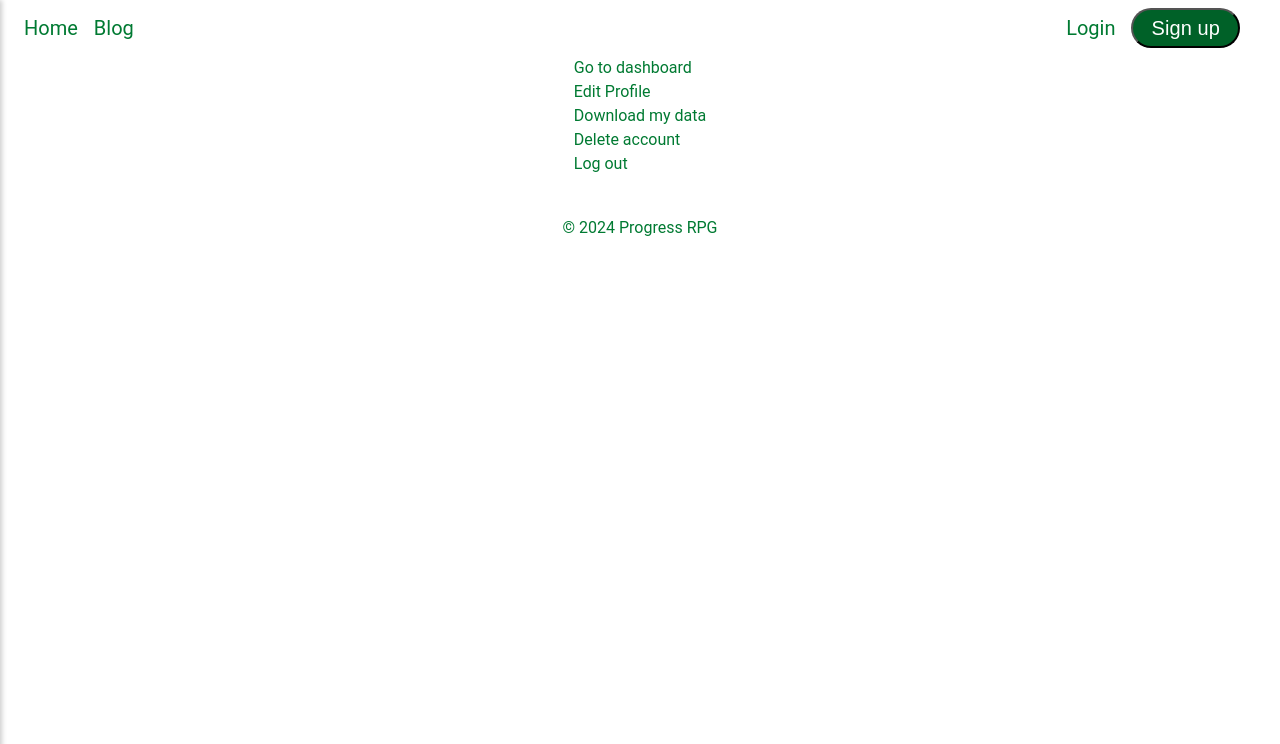
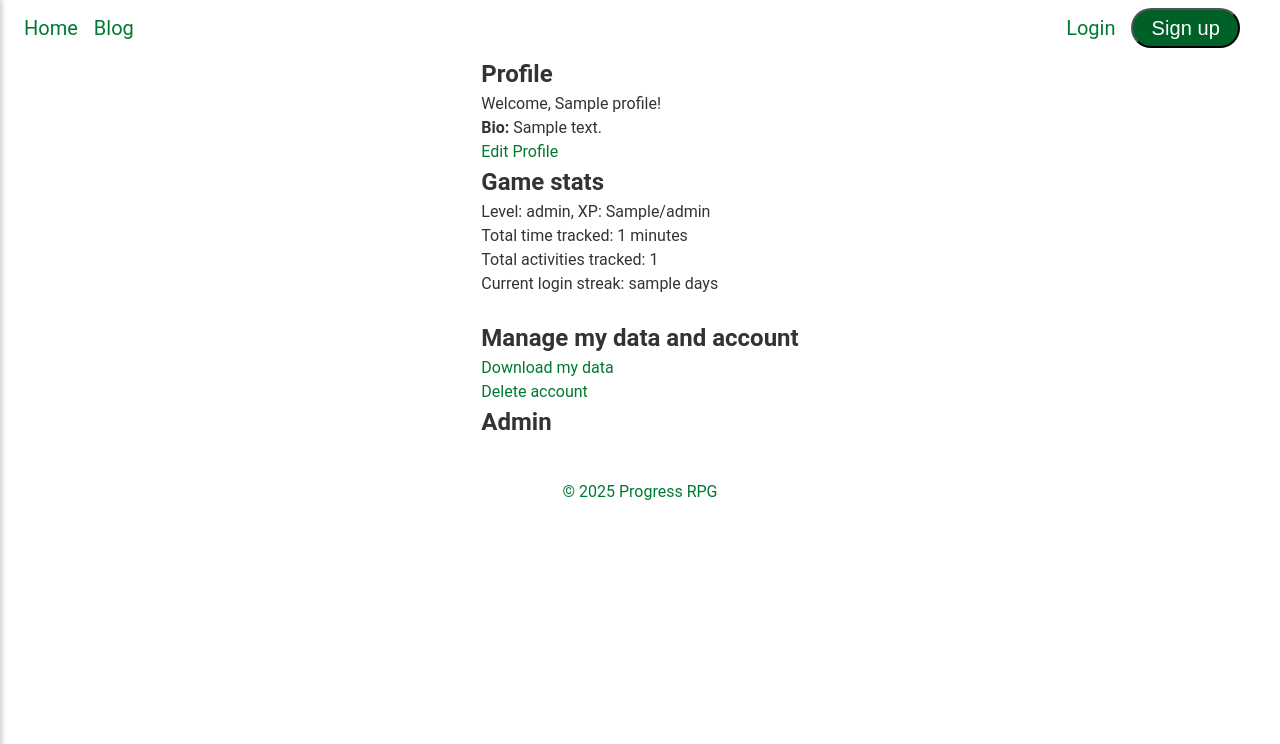
Before and after one commit to gaidheal1/ProgressRPG, a Django app: template templates/users/profile.html in a window 1280 px wide. Shown: the top 744 px of the page. Run offline with Django 5.2, Linux system fonts and the light colour scheme; the template is opened without the code that fills it: most values are stand-ins (such as "Sample title", 1, 10 or a date in 2020).

Commit message:
Remove dashboard, move stats to profile, add login streak updater signal

```diff
--- a/templates/base_generic.html
+++ b/templates/base_generic.html
@@ -1,6 +1,7 @@
 {% load static %}
 <!DOCTYPE html>
 <html lang="en">
+
 <head>
     <meta charset="UTF-8">
     <meta name="viewport" content="width=device-width, initial-scale=1.0">
@@ -8,8 +9,10 @@
     <link rel="stylesheet" href="{% static 'css/styles.css' %}">
     <link rel="icon" type="image/png" href="{% static 'images/favicon.png' %}">
 
-    <script src="https://code.jquery.com/jquery-3.7.1.min.js" integrity="sha256-/JqT3SQfawRcv/BIHPThkBvs0OEvtFFmqPF/lYI/Cxo=" crossorigin="anonymous"></script>
+    <script src="https://code.jquery.com/jquery-3.7.1.min.js"
+        integrity="sha256-/JqT3SQfawRcv/BIHPThkBvs0OEvtFFmqPF/lYI/Cxo=" crossorigin="anonymous"></script>
 </head>
+
 <body>
     <header>
         <nav>
@@ -17,7 +20,6 @@
             <div class="left-links">
                 {% if user.is_authenticated %}
                 <a href="{% url 'game' %}">Game</a>
-                    <a href="{% url 'dashboard' %}">Dashboard</a>
 
                 {% else %}
                 <a href="{% url 'index' %}">Home</a>
@@ -28,7 +30,9 @@
 
             <div class="right-links">
                 {% if user.is_authenticated %}
-			        <div class="link"><div class="text-wrapper"><a href="{% url 'logout' %}">Log out</a></div></div>
+                <div class="link">
+                    <div class="text-wrapper"><a href="{% url 'logout' %}">Log out</a></div>
+                </div>
                 <button class="button-filled"><a href="{% url 'profile' %}">Account</a></button>
 
                 {% else %}
@@ -45,9 +49,12 @@
             </div>
 
             <div class="icons">
-                 <a href=""><img class="icon open-drawer-btn" src="{% static 'images/menu-icon.png' %}" alt="Menu Icon"></a>
-                 <a href="{% url 'game' %}"><img class="icon" src="{% static 'images/home-icon.png' %}" alt="Home Icon"></a>
-                 <a href="{% url 'profile' %}"><img class="icon" src="{% static 'images/account-icon.png' %}" alt="Account Icon"></a>
+                <a href=""><img class="icon open-drawer-btn" src="{% static 'images/menu-icon.png' %}"
+                        alt="Menu Icon"></a>
+                <a href="{% url 'game' %}"><img class="icon" src="{% static 'images/home-icon.png' %}"
+                        alt="Home Icon"></a>
+                <a href="{% url 'profile' %}"><img class="icon" src="{% static 'images/account-icon.png' %}"
+                        alt="Account Icon"></a>
             </div>
 
         </nav>
@@ -80,9 +87,10 @@
         {% if user.is_staff %}
         <a href="/admin/">Admin Panel</a>
         {% endif %}
-        <p>&copy; 2024 Progress RPG</p>
+        <p>&copy; 2025 Progress RPG</p>
     </footer>
 
     <script src="{% static 'js/base.js' %}"></script>
 </body>
+
 </html>
--- a/templates/users/profile.html
+++ b/templates/users/profile.html
@@ -5,29 +5,43 @@
 {% block content %}
 <div>
     <div>
-        <div>
-            <a href="{% url 'dashboard' %}">Go to dashboard</a>
-        </div>
+        <h2>Profile</h2>
+        <p>Welcome, {{ profile.name }}!</p>
+        <p><strong>Bio:</strong> {{ profile.bio }}</p>
         <div>
             <a href="{% url 'edit_profile' %}">Edit Profile</a>
         </div>
+    </div>
+    <div>
+        <h2>Game stats</h2>
+        <ul>
+            <li>Level: {{ profile.level }}, XP: {{ profile.xp }}/{{ profile.get_xp_for_next_level }}</li>
+            <li>Total time tracked: {{ total_minutes }} minutes</li>
+            <li>Total activities tracked: {{ profile.total_activities }}</li>
+            <li>Current login streak: {{ profile.login_streak }} days</li>
+        </ul>
+    </div>
+
+    <br>
+    <div>
+        <div>
+            <h2>Manage my data and account</h2>
             <div>
                 <a href="{% url 'download_user_data' %}">Download my data</a>
             </div>
             <div>
                 <a href="{% url 'delete_account' %}">Delete account</a>
             </div>
+        </div>
+        <div>
+            <h2>Admin</h2>
             <div>
                 {% if user.is_staff %}
                 <a href="/admin/">Go to Admin Panel</a>
 
                 {% endif %}
             </div>
-        <div>
-            <p>
-                <a href="{% url 'logout' %}">Log out</a>
-            </p>
         </div>
     </div>
-
+</div>
 {% endblock %}
```
Also changed, not shown: users/signals.py (+19 -1 lines). Lines whose indentation alone changed are shown as unchanged.
